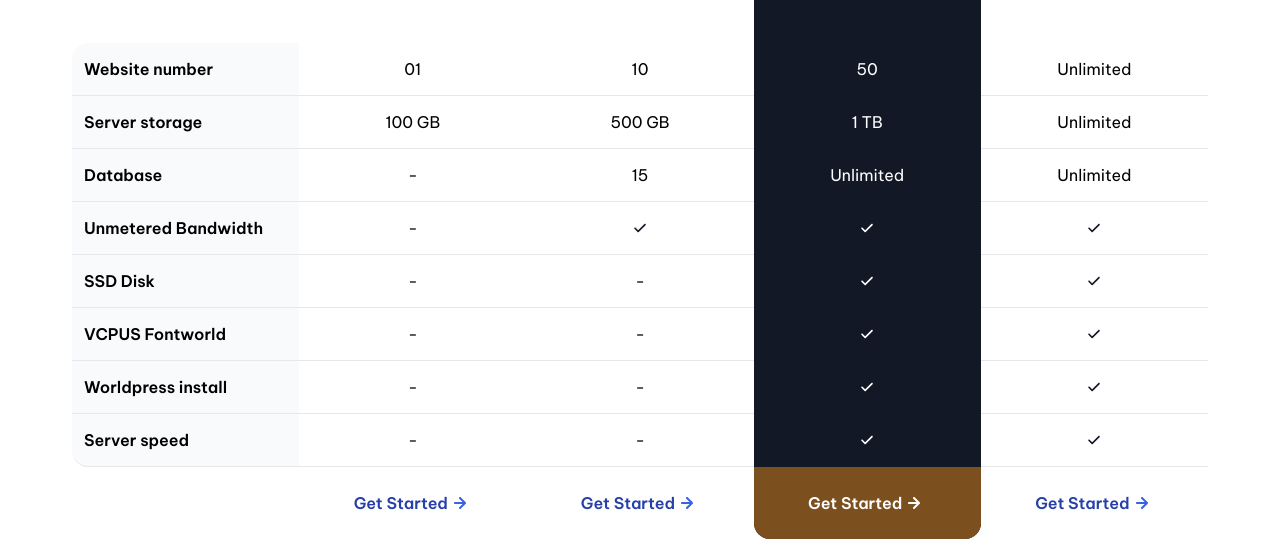
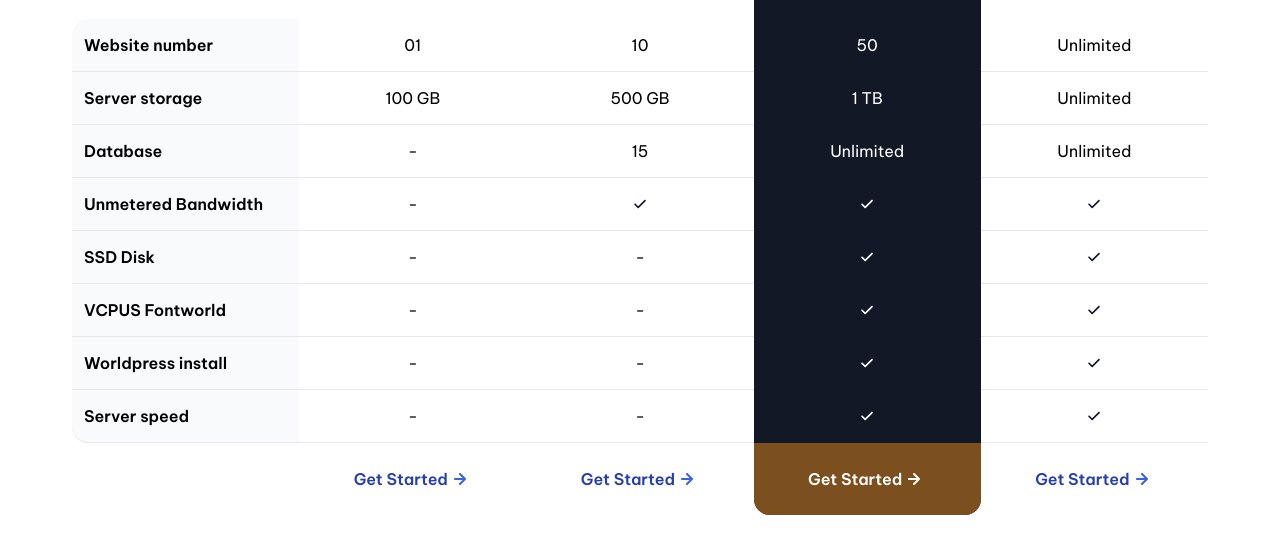
Before and after one commit to fabioguimaraes/pricing-table, a plain HTML site: page index.html in a window 1280 px wide. Shown: the part 455-994 px from the top of the page. After the commit the page ends 970 px from the top, so only its background shows below. Drawn offline with Linux system fonts and the light colour scheme.

Commit message:
main margin-top modified

```diff
--- a/index.html
+++ b/index.html
@@ -66,7 +66,7 @@
         color: var(--header-text-clr);
       }
       main {
-        margin-top: 5.25rem;
+        margin-top: 3.75rem;
         padding: 0 4.5rem;
       }
       .plans-grid {
```
